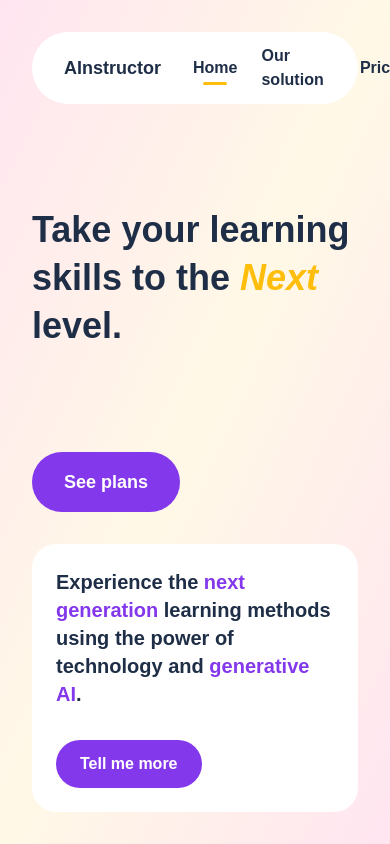
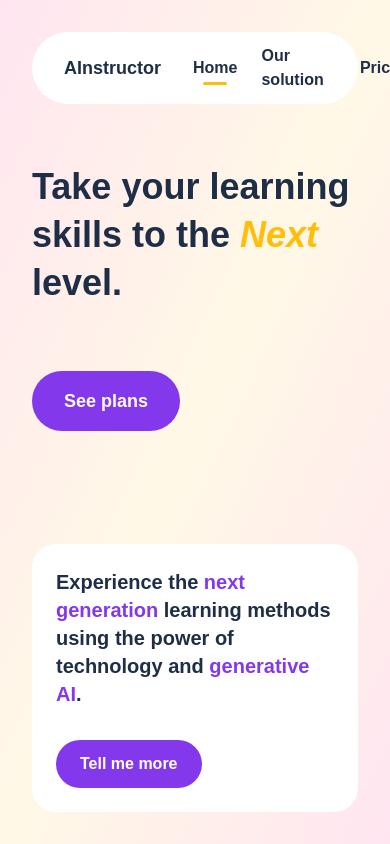
Before and after one commit to LouisLecouturier/AInstructor, a Next.js app in the folder client/: page / in a window 390 px wide. Built offline with nearby package versions, Linux system fonts and the light colour scheme; a web font is replaced by a local one.

Commit message:
Fixed hero responsive

```diff
--- a/client/src/app/page.tsx
+++ b/client/src/app/page.tsx
@@ -11,37 +11,41 @@ const Home = () => {
       <Header />
       <section
         className={clsx(
-          "flex flex-col md:grid gap-8 sm:gap-12",
+          "flex flex-wrap gap-8 sm:gap-12 items-center lg:justify-between",
           "h-full",
           "px-8 md:px-16 lg:px-24",
-          "pt-[136px] pb-8",
-          styles["grid-template"]
+          "pt-[136px] pb-8"
         )}
       >
-        <div className={"flex items-center h-full col-span-2 self-end"}>
+        <div className={"flex flex-col w-full flex-1 gap-16 justify-self-center sm:min-w-[32rem]"}>
           <h1
             className={
-              "w-full md:w-3/4 lg:w-1/2 text-4xl sm:text-5xl md:text-6xl font-black leading-[3rem] sm:leading-[4rem] lg:leading-[5rem]"
+              "w-full md:w-4/5 text-4xl sm:text-5xl md:text-6xl font-black leading-[3rem] sm:leading-[4rem] lg:leading-[5rem]"
             }
           >
             Take your learning skills to the{" "}
-            <span className={"text-primary-500 italic leading-[3rem] sm:leading-[4rem]"}>Next </span>
+            <span
+              className={
+                "text-primary-500 italic leading-[3rem] sm:leading-[4rem]"
+              }
+            >
+              Next{" "}
+            </span>
             level.
           </h1>
-        </div>
           <button
             className={clsx(
-            "col-start-1 col-end-2 row-start-2 row-end-4 ",
               "w-fit py-4 px-8 self-start bg-accent-500",
               "text-lg font-bold text-white rounded-full"
             )}
           >
             See plans
           </button>
+        </div>
         <div
           className={clsx(
-            "row-start-3 row-end-4 flex flex-col gap-8 flex-1  self-end justify-self-end",
-            "w-full h-fit max-w-md",
+            "flex self-end justify-self-end flex-col gap-8",
+            "h-fit max-w-md",
             "bg-white rounded-3xl p-6 sm:p-8",
             "font-semibold"
           )}
```
Lines whose indentation alone changed are shown as unchanged.
